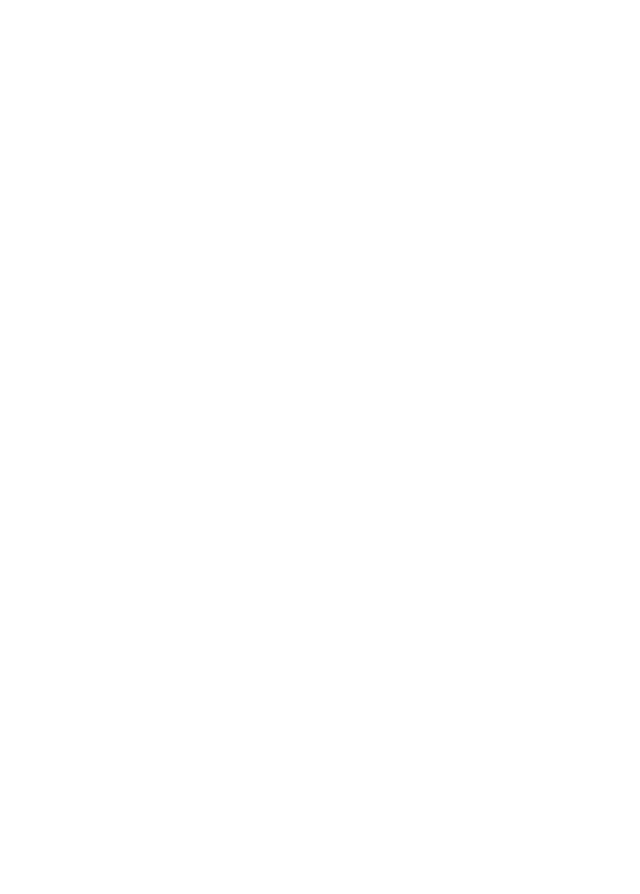
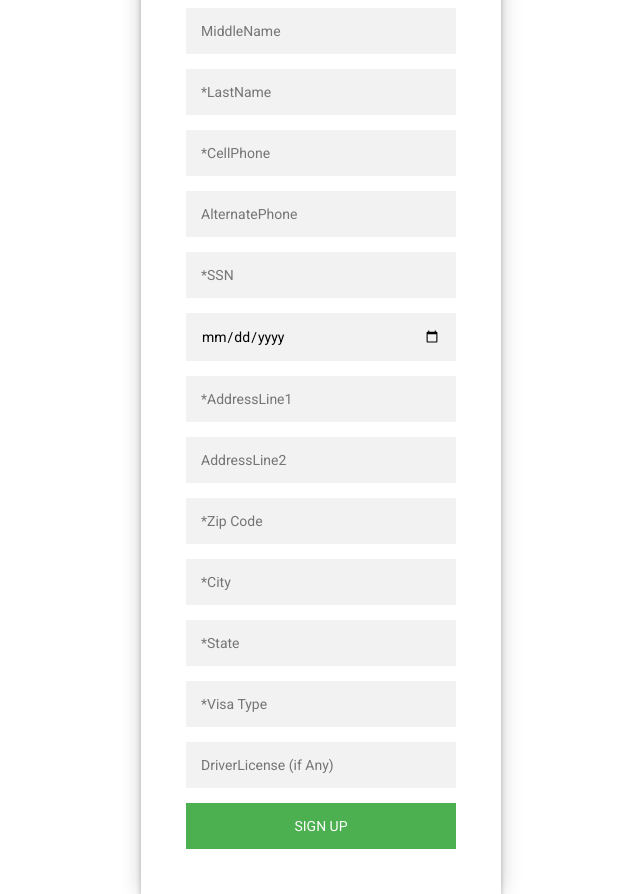
Before and after one commit to kim4t/TeamProj1_Front, an Angular app: page /login/registration in a window 1280 px wide. Before the commit this address led to /. Shown: the part 200-1094 px from the top of the page, without its empty margins (319-959 px from the left). Before the commit the page ends 800 px from the top, so only its background shows below. Built offline with nearby package versions, Linux system fonts and the light colour scheme.

Commit message:
Simple Registration Page done

```diff
--- a/src/app/app-routing.module.ts
+++ b/src/app/app-routing.module.ts
@@ -2,6 +2,7 @@
 import { RouterModule, Routes } from '@angular/router';
 import { LoginComponent } from './login/login.component';
 import { SendemailComponent } from './sendemail/sendemail.component';
+import { OnboardingComponent } from './onboarding/onboarding.component';
 
 const routes: Routes = [
   // specify Login component
@@ -13,6 +14,11 @@
     // specify Registration Component
     path: 'SendE-mail',
     component: SendemailComponent
+  },
+  {
+    // specify On-Boarding Component
+    path: 'login/registration',
+    component: OnboardingComponent,
   }
 ];
 
--- a/src/app/app.module.ts
+++ b/src/app/app.module.ts
@@ -16,12 +16,14 @@
 import { FormsModule } from '@angular/forms';
 import { HttpClientModule } from '@angular/common/http';
 import { MatIconModule} from '@angular/material/icon';
+import { OnboardingComponent } from './onboarding/onboarding.component';
 
 @NgModule({
   declarations: [
     AppComponent,
     LoginComponent,
     SendemailComponent,
+    OnboardingComponent,
   ],
   imports: [
     BrowserModule,
--- a/src/app/login/login.component.html
+++ b/src/app/login/login.component.html
@@ -3,19 +3,20 @@
 <div fxLayoutAlign="center center" fxFlexFill class="main-div">
     <mat-card fxFlex="18">
             <mat-toolbar class="toolbar-div">Login Page</mat-toolbar>
-        <form fxLayoutAlign="stretch" fxLayout="column" class="login-form">
+
+        <form #userPost="ngForm" (ngSubmit)="onSubmit(userPost.value)" fxLayoutAlign="stretch" fxLayout="column" class="login-form">
+
             <mat-form-field>
-                <input matInput placeholder="Username">
-                <!-- icon -->
+                <input matInput type="username" placeholder="Username" name="username" ngModel>
                 <mat-icon aria-hidden="false">account_box</mat-icon>
             </mat-form-field>
 
             <mat-form-field>
-                <input matInput type="password" placeholder="Password">
-                <!-- icon -->
+                <input matInput type="password" placeholder="Password" name="password" ngModel>
                 <mat-icon aria-hidden="false">https</mat-icon>
             </mat-form-field>
             <button mat-raised-button type="submit" class="button-div" (click)="go()">Login</button>
+
         </form>
 
     </mat-card>
--- a/src/app/login/login.component.ts
+++ b/src/app/login/login.component.ts
@@ -1,5 +1,6 @@
 import { Component, ElementRef, OnInit } from '@angular/core';
 import { Router, ActivatedRoute, ParamMap } from '@angular/router';
+import { HttpClient } from '@angular/common/http';import { NgForm } from '@angular/forms';
 
 @Component({
   selector: 'app-login',
@@ -8,7 +9,7 @@
 })
 export class LoginComponent implements OnInit {
 
-  constructor(private router: Router, private elementRef: ElementRef) { }
+  constructor(private router: Router, private http: HttpClient) { }
 
   ngOnInit(): void
   {
@@ -21,5 +22,16 @@
     this.router.navigate(['/SendE-mail']);
   }
 
+  onSubmit(data: NgForm)
+  {
+      /** POST: send username and password to back-end */
+      /** default url 8082, you could specify path in future */
+    this.http.post('http://localhost:8082', data)
+    .subscribe((result)=>{
+      console.warn("result", result)
+    })
+    console.warn(data);
+  }
+
 
 }
--- /dev/null
+++ b/src/app/onboarding/onboarding.component.css
@@ -0,0 +1,100 @@
+@import url(https://fonts.googleapis.com/css?family=Roboto:300);
+
+.login-page {
+  width: 360px;
+  padding: 8% 0 0;
+  margin: auto;
+}
+.form {
+  position: relative;
+  z-index: 1;
+  background: #FFFFFF;
+  max-width: 360px;
+  margin: 0 auto 100px;
+  padding: 45px;
+  text-align: center;
+  box-shadow: 0 0 20px 0 rgba(0, 0, 0, 0.2), 0 5px 5px 0 rgba(0, 0, 0, 0.24);
+}
+.form input {
+  font-family: "Roboto", sans-serif;
+  outline: 0;
+  background: #f2f2f2;
+  width: 100%;
+  border: 0;
+  margin: 0 0 15px;
+  padding: 15px;
+  box-sizing: border-box;
+  font-size: 14px;
+}
+.form button {
+  font-family: "Roboto", sans-serif;
+  text-transform: uppercase;
+  outline: 0;
+  background: #4CAF50;
+  width: 100%;
+  border: 0;
+  padding: 15px;
+  color: #FFFFFF;
+  font-size: 14px;
+  -webkit-transition: all 0.3 ease;
+  transition: all 0.3 ease;
+  cursor: pointer;
+}
+.form button:hover,.form button:active,.form button:focus {
+  background: #43A047;
+}
+.form .message {
+  margin: 15px 0 0;
+  color: #b3b3b3;
+  font-size: 12px;
+}
+.form .message a {
+  color: #4CAF50;
+  text-decoration: none;
+}
+.form .register-form {
+  display: none;
+}
+.container {
+  position: relative;
+  z-index: 1;
+  max-width: 300px;
+  margin: 0 auto;
+}
+.container:before, .container:after {
+  content: "";
+  display: block;
+  clear: both;
+}
+.container .info {
+  margin: 50px auto;
+  text-align: center;
+}
+.container .info h1 {
+  margin: 0 0 15px;
+  padding: 0;
+  font-size: 36px;
+  font-weight: 300;
+  color: #1a1a1a;
+}
+.container .info span {
+  color: #4d4d4d;
+  font-size: 12px;
+}
+.container .info span a {
+  color: #000000;
+  text-decoration: none;
+}
+.container .info span .fa {
+  color: #EF3B3A;
+}
+body {
+  background: #76b852; /* fallback for old browsers */
+  background: -webkit-linear-gradient(right, #76b852, #8DC26F);
+  background: -moz-linear-gradient(right, #76b852, #8DC26F);
+  background: -o-linear-gradient(right, #76b852, #8DC26F);
+  background: linear-gradient(to left, #76b852, #8DC26F);
+  font-family: "Roboto", sans-serif;
+  -webkit-font-smoothing: antialiased;
+  -moz-osx-font-smoothing: grayscale;
+}
--- /dev/null
+++ b/src/app/onboarding/onboarding.component.html
@@ -0,0 +1,52 @@
+
+
+<div class="login-page">
+
+
+    <div class="form">
+      <form #userPost="ngForm" (ngSubmit)="onSubmit(userPost.value)" class="login-form">
+
+        <!-- Name -->
+        <!-- fname && lname are required. mname can be null-->
+        <input type="text" placeholder="*FirstName" name="fname" ngModel>
+        <input type="text" placeholder="MiddleName" name="mname" ngModel>
+        <input type="text" placeholder="*LastName" name="lname" ngModel>
+
+        <!-- Phone with validation-->
+        <!-- CellPhone is required. AlternatePhone can be null-->
+        <input type="tel" placeholder="*CellPhone" name="cellphone" ngModel pattern="[0-9]{3}-[0-9]{2}-[0-9]{3}">
+        <input type="tel" placeholder="AlternatePhone" name="alternatephone" ngModel>
+
+        <!-- SSN-->
+        <input type="text" placeholder="*SSN" name="ssn" ngModel>
+
+
+        <!-- Date of Birth -->
+        <input type="date" placeholder="*Date of Birth" name="DOB" ngModel>
+
+
+        <!-- Address -->
+        <!-- AddressLine1 is required. AddressLine2 can be null-->
+        <input type="text" placeholder="*AddressLine1" name="addressline1" ngModel>
+        <input type="text" placeholder="AddressLine2" name="addressline2" ngModel>
+
+        <!-- zip code with validation -->
+        <input type="number" placeholder="*Zip Code" name="zipcode" ngModel pattern="[0-9]*">
+
+        <!-- City -->
+        <input type="text" placeholder="*City" name="city" ngModel>
+
+        <!-- State -->
+        <input type="text" placeholder="*State" name="state" ngModel>
+
+        <!-- Visa -->
+        <input type="text" placeholder="*Visa Type" name="visa" ngModel>
+
+        <!-- DriverLicense -->
+        <input type="text" placeholder="DriverLicense (if Any)" name="driverlicense" ngModel>
+
+        <button>Sign Up</button>
+      </form>
+    </div>
+
+</div>
--- /dev/null
+++ b/src/app/onboarding/onboarding.component.ts
@@ -0,0 +1,26 @@
+import { Component, OnInit } from '@angular/core';
+import { HttpClient } from '@angular/common/http';import { NgForm } from '@angular/forms';
+
+@Component({
+  selector: 'app-onboarding',
+  templateUrl: './onboarding.component.html',
+  styleUrls: ['./onboarding.component.css']
+})
+export class OnboardingComponent implements OnInit {
+
+  constructor(private http: HttpClient) { }
+
+  ngOnInit(): void {
+  }
+
+  onSubmit(data: NgForm)
+  {
+      /** POST: send username and password to back-end */
+      /** default url 8082, you could specify path in future */
+    this.http.post('http://localhost:8082', data)
+    .subscribe((result)=>{
+      console.warn("result", result)
+    })
+    console.warn(data);
+  }
+}
--- a/src/app/sendemail/sendemail.component.html
+++ b/src/app/sendemail/sendemail.component.html
@@ -2,7 +2,6 @@
 
     <div class="form">
       <form #userPost="ngForm" (ngSubmit)="onSubmit(userPost.value)" class="login-form">
-        <!-- ngModel is used to bind the input data-->
         <input type="email" placeholder="E-mail" name="e-mail" ngModel>
         <button type="submit">Submit</button>
       </form>
```
Also changed, not shown: 1 other file (tests, documents, lock files or other folders).
